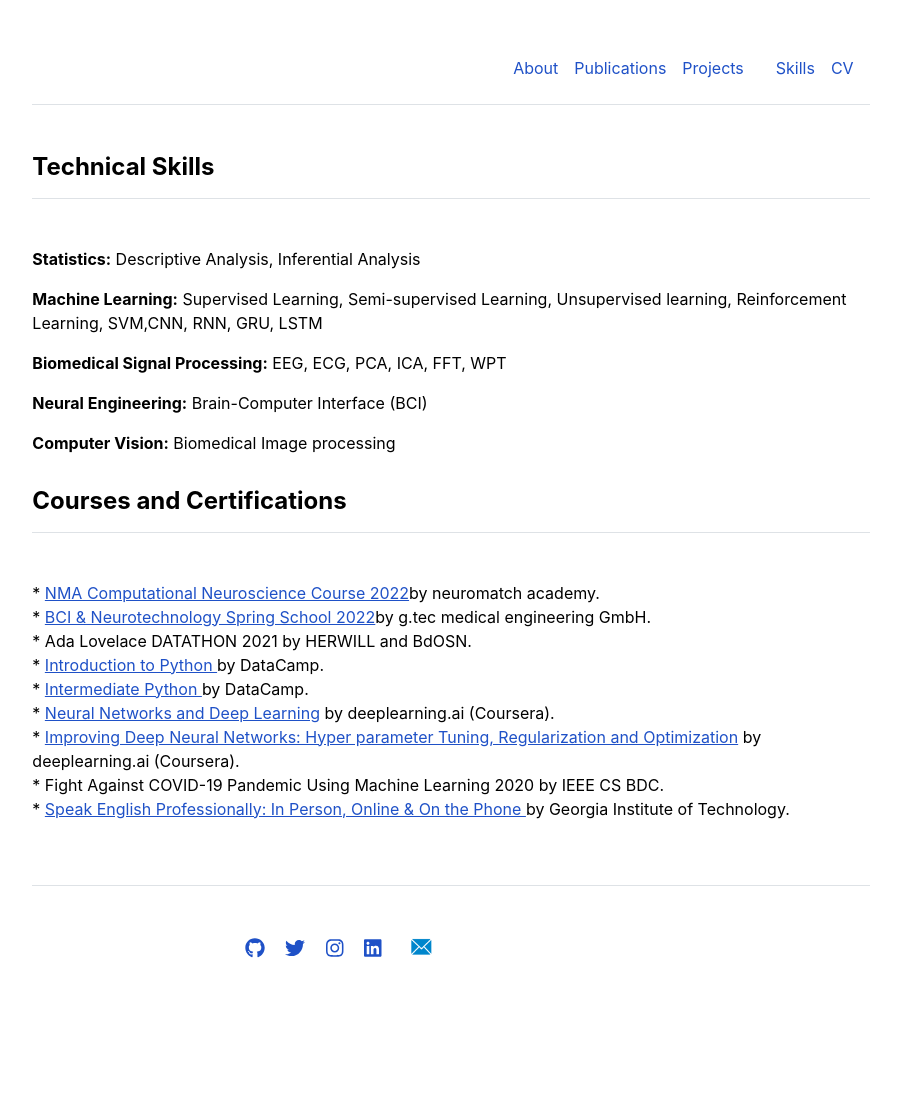
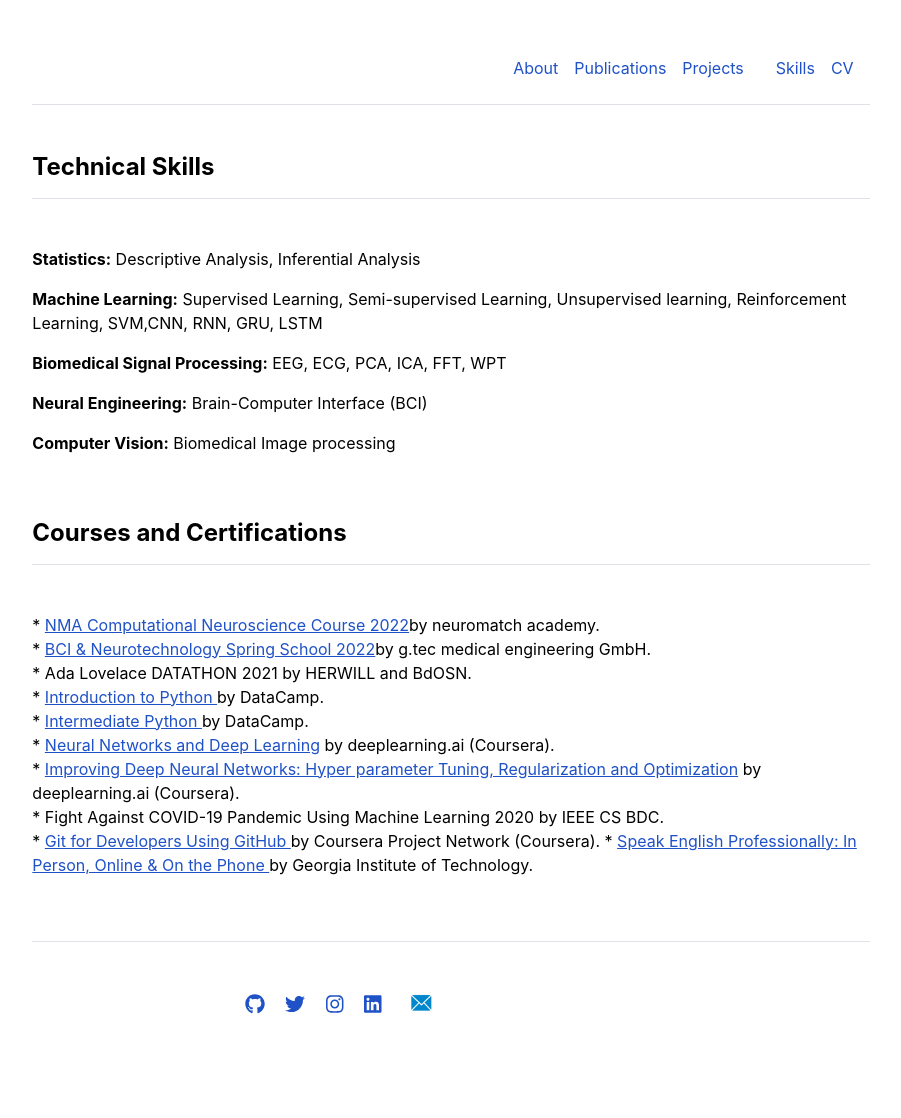
Before and after one commit to Anannabiswas/anannabiswas.github.io, a Jekyll site: the page built from Skills.md, in a window 1280 px wide. Shown: the whole page, without its empty margins (189-1090 px from the left). Built offline with Jekyll 4.4.1, drawn with Linux system fonts in a browser that asks for light colours; before the commit the page ends 1062 px from its top, so only the background shows below that.

Commit message:
Update Skills.md

```diff
--- a/Skills.md
+++ b/Skills.md
@@ -3,7 +3,7 @@ layout: default
 title: "Ananna Biswas | Skills "
 ---
 
-  <div class="row g-5 mb-3">
+  <div class="row g-5 mb-5">
    <div class="col-md-12">
     <h4 class="fw-bold border-bottom pb-3 mb-5">Technical Skills</h4>
     <P><b>Statistics:</b> Descriptive Analysis, Inferential Analysis </p>
@@ -28,6 +28,7 @@ title: "Ananna Biswas | Skills "
     *	<a href = "https://www.coursera.org/account/accomplishments/certificate/MSRJSYV8CDDA">Improving Deep Neural Networks: Hyper parameter Tuning, Regularization and
       Optimization</a> by deeplearning.ai (Coursera).<br>
     * Fight Against COVID-19 Pandemic Using Machine Learning 2020 by IEEE CS BDC.<br>
+    * <a href="https://www.coursera.org/account/accomplishments/certificate/UC69Z28FSTUK"> Git for Developers Using GitHub </a> by Coursera Project Network (Coursera).
     * <a href= "https://www.coursera.org/account/accomplishments/certificate/C7N82Z5JRBJJ"> Speak English Professionally: In Person, Online & On the Phone </a>by
       Georgia Institute of Technology.
   </p>
```
